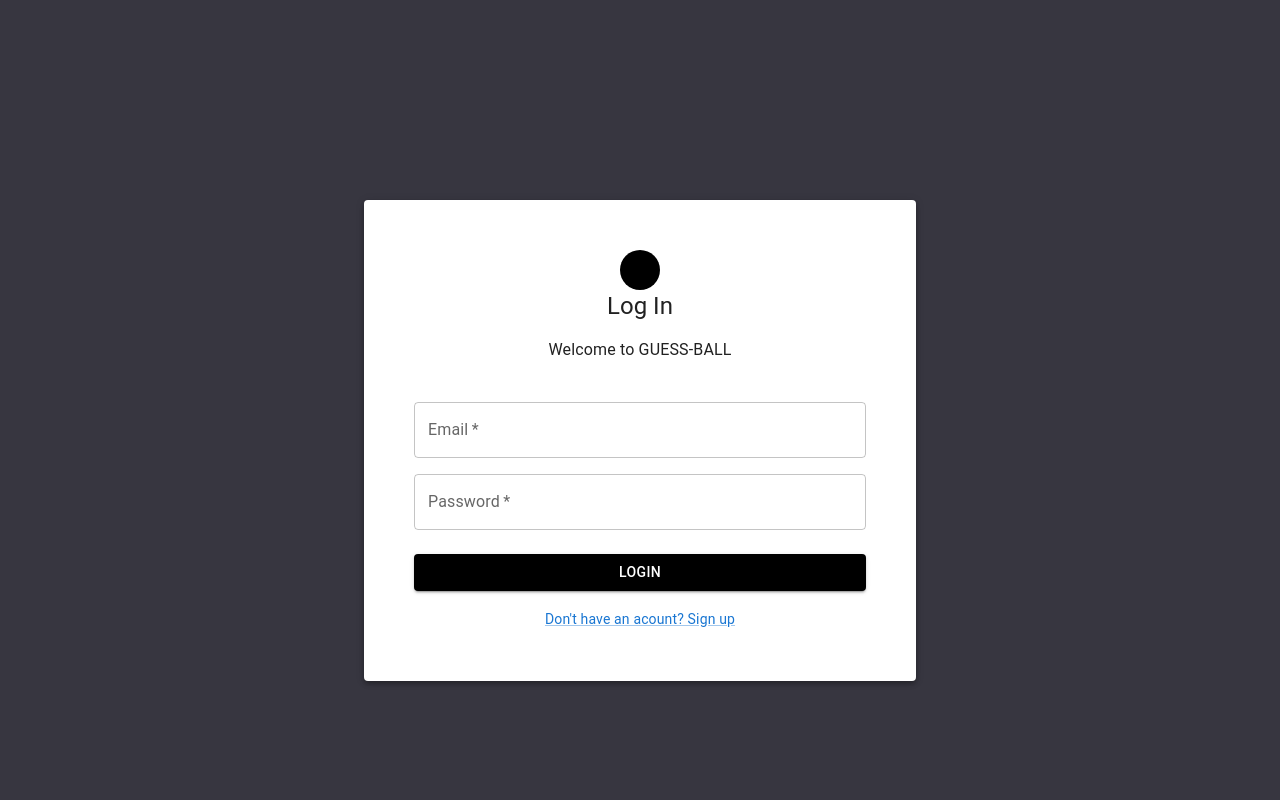
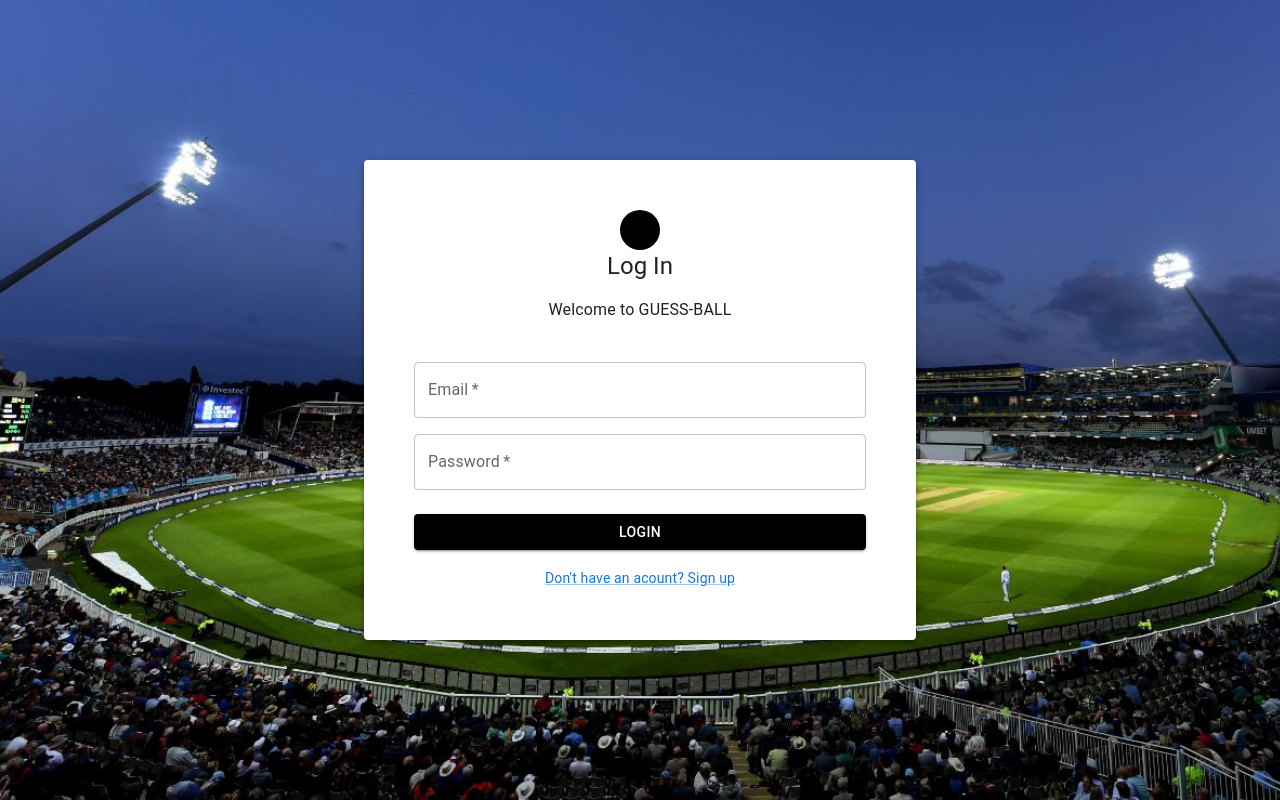
Before and after one commit to AnmolRajput272/GUESS-BALL, a React (Create React App) app: page / in a window 1280 px wide. Built offline with nearby package versions, Linux system fonts and the light colour scheme.

Commit message:
Background Image Added At Login And Signup

```diff
--- a/src/components/UserLogin.tsx
+++ b/src/components/UserLogin.tsx
@@ -11,6 +11,7 @@ import { createTheme, ThemeProvider } from '@mui/material/styles';
 import { Paper, Button } from '@mui/material';
 import axios from 'axios';
 import { useNavigate } from 'react-router-dom';
+import cric from './cric.jpg';
 
 const theme = createTheme({
     palette: {
@@ -18,6 +19,7 @@ const theme = createTheme({
             default: '#373640'
         }
     }
+
 });
 
 function Login() {
@@ -56,14 +58,15 @@ function Login() {
     }
 
     return (
-        <ThemeProvider theme={theme}>
+        // <ThemeProvider theme={theme}>
+         <div style={{ display:"flex",alignItems:"center",backgroundImage:`url(${cric})`,height: '100vh',backgroundRepeat:"no-repeat",backgroundSize:"cover"} }>
             <Container component="main" maxWidth="sm">
                 <CssBaseline />
                 <Paper
                     elevation={4}
                     sx={{
                         verticalAlign: 'center',
-                        marginTop: '200px',
+                        // marginTop: '200px',
                         display: 'flex',
                         flexDirection: 'column',
                         alignItems: 'center',
@@ -126,7 +129,8 @@ function Login() {
                     </Box>
                 </Paper>
             </Container>
-        </ThemeProvider>
+            </div>
+        // </ThemeProvider>
     );
 }
 export default Login;
--- a/src/components/UserSignup.tsx
+++ b/src/components/UserSignup.tsx
@@ -4,6 +4,7 @@ import { Paper, Link, Grid, Button, CssBaseline, TextField, Box, Typography, Con
 import axios from 'axios';
 import { borderRadius } from '@mui/system';
 import { useNavigate } from 'react-router-dom';
+import cric from './cric.jpg';
 
 
 const theme = createTheme({
@@ -68,7 +69,8 @@ function SignUp() {
     }
 
     return (
-        <ThemeProvider theme={theme}>
+        // <ThemeProvider theme={theme}>
+        <div style={{ display:"flex",alignItems:"center",backgroundImage:`url(${cric})`,height: '100vh',backgroundRepeat:"no-repeat",backgroundSize:"cover"} }>
             <Container component="main" maxWidth="sm">
                 <CssBaseline />
                 <Paper
@@ -205,7 +207,8 @@ function SignUp() {
                 </Paper>
 
             </Container>
-        </ThemeProvider >
+            </div>
+        //</ThemeProvider >
     );
 }
 
```
Also changed, not shown: src/components/cric.jpg (added).
